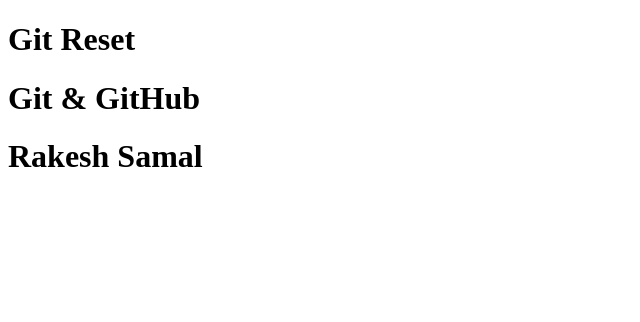
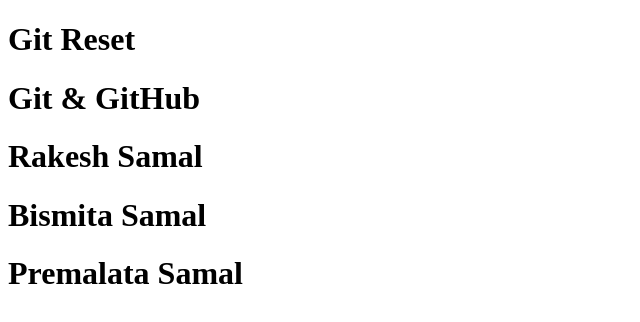
Before and after one commit to Rakesh-samal/GitReset, a plain HTML site: page index.html in a window 1280 px wide. Shown: the whole page, without its empty margins (0-640 px from the left). Drawn offline with Linux system fonts and the light colour scheme.

Commit message:
Git reset command done

```diff
--- a/index.html
+++ b/index.html
@@ -9,5 +9,7 @@
     <h1>Git Reset</h1>
     <h1>Git & GitHub</h1>
     <h1>Rakesh Samal</h1>
+    <h1>Bismita Samal</h1>
+    <h1>Premalata Samal</h1>
 </body>
 </html>
```
